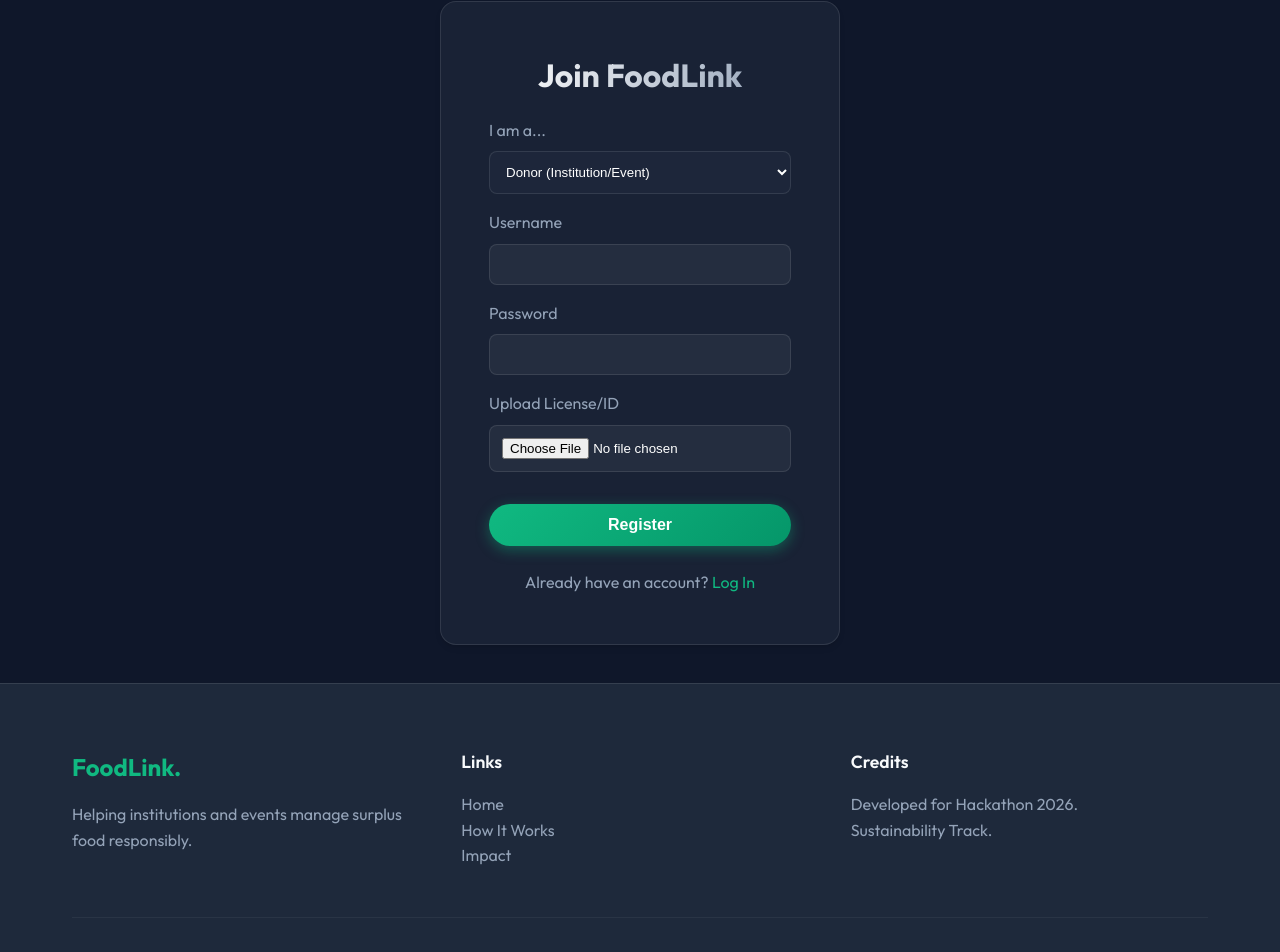
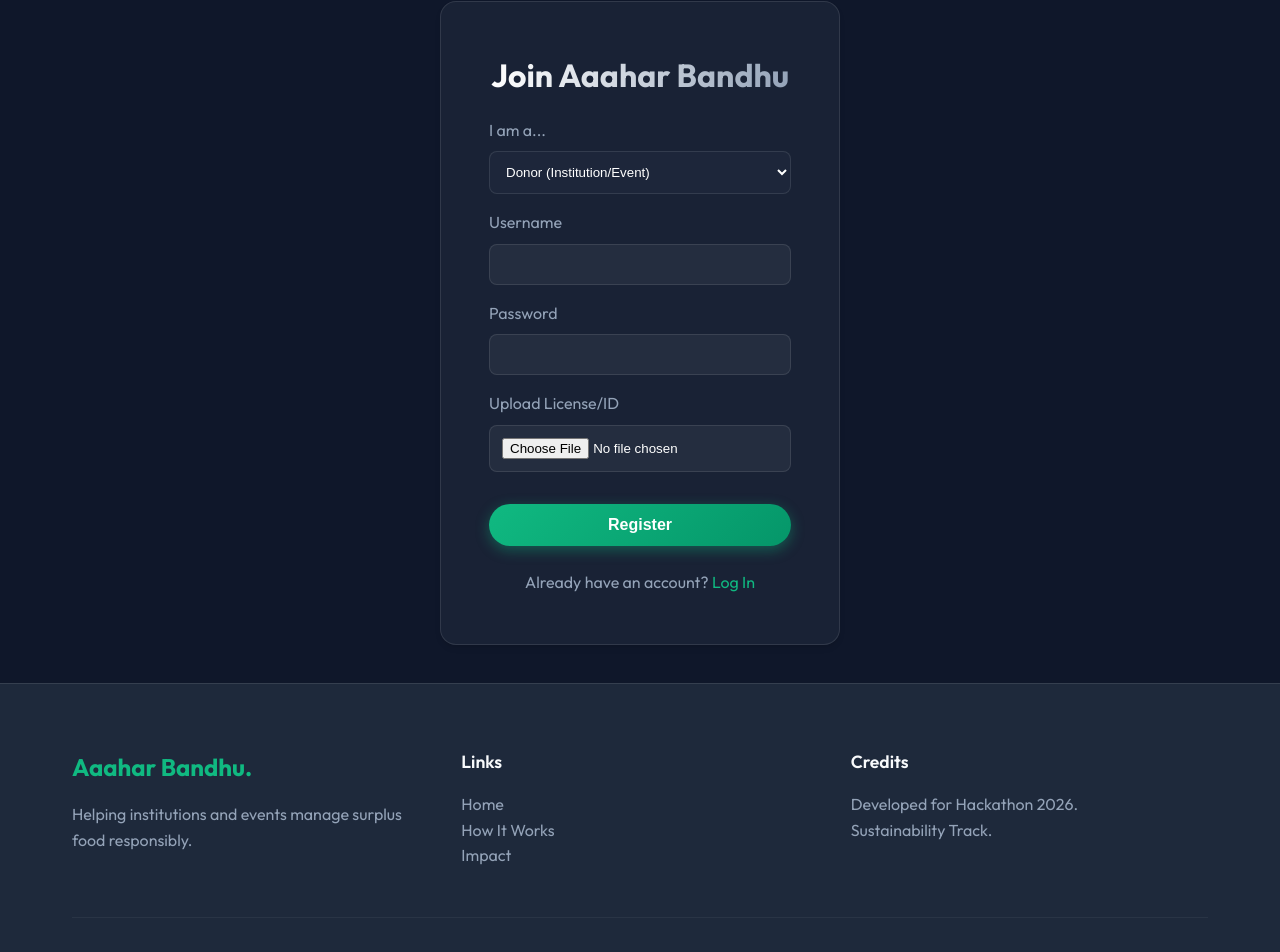
Before and after one commit to sethiakshad/codelite, a React (Vite) app in the folder client/: page /register in a window 1280 px wide. Shown: the part 117-1069 px from the top of the page. Built offline with nearby package versions, Linux system fonts and the light colour scheme.

Commit message:
Website minor changes

```diff
--- a/client/index.html
+++ b/client/index.html
@@ -4,7 +4,7 @@
     <meta charset="UTF-8" />
     <link rel="icon" type="image/svg+xml" href="/vite.svg" />
     <meta name="viewport" content="width=device-width, initial-scale=1.0" />
-    <title>client</title>
+    <title>Aaahar Bandhu</title>
   </head>
   <body>
     <div id="root"></div>
--- a/client/src/components/Footer.jsx
+++ b/client/src/components/Footer.jsx
@@ -7,7 +7,7 @@ const Footer = () => {
             <div className="container">
                 <div className="grid-3" style={{ marginBottom: '3rem' }}>
                     <div>
-                        <h3 style={{ fontSize: '1.5rem', fontWeight: 'bold', marginBottom: '1rem', color: 'var(--primary)' }}>FoodLink.</h3>
+                        <h3 style={{ fontSize: '1.5rem', fontWeight: 'bold', marginBottom: '1rem', color: 'var(--primary)' }}>Aaahar Bandhu.</h3>
                         <p style={{ color: 'var(--text-muted)' }}>Helping institutions and events manage surplus food responsibly.</p>
                     </div>
 
@@ -26,7 +26,7 @@ const Footer = () => {
                     </div>
                 </div>
                 <div className="text-center" style={{ color: 'var(--text-muted)', fontSize: '0.9rem', borderTop: '1px solid rgba(255,255,255,0.05)', paddingTop: '2rem' }}>
-                    &copy; 2026 FoodLink. All rights reserved.
+                    &copy; 2026 Aaahar Bandhu. All rights reserved.
                 </div>
             </div>
         </footer>
--- a/client/src/components/Navbar.jsx
+++ b/client/src/components/Navbar.jsx
@@ -47,7 +47,7 @@ const Navbar = () => {
         >
             <div className="container flex justify-between items-center">
                 <Link to="/" style={{ fontSize: '1.5rem', fontWeight: 'bold', color: 'var(--primary)' }}>
-                    FoodLink<span style={{ color: 'white' }}>.</span>
+                    Aaahar Bandhu<span style={{ color: 'white' }}>.</span>
                 </Link>
 
                 <ul className="flex gap-8" style={{ display: 'flex' }}>
--- a/client/src/pages/Register.jsx
+++ b/client/src/pages/Register.jsx
@@ -99,7 +99,7 @@ const Register = () => {
     return (
         <div className="container flex justify-center items-center" style={{ minHeight: '100vh', paddingTop: '80px' }}>
             <div className="glass-panel" style={{ padding: '3rem', width: '100%', maxWidth: '400px' }}>
-                <h2 className="section-title" style={{ fontSize: '2rem' }}>Join FoodLink</h2>
+                <h2 className="section-title" style={{ fontSize: '2rem' }}>Join Aaahar Bandhu</h2>
                 <form onSubmit={handleSubmit} className="flex flex-col gap-4">
                     <div>
                         <label style={{ color: 'var(--text-muted)', marginBottom: '0.5rem', display: 'block' }}>I am a...</label>
```
Also changed, not shown: 1 other file (tests, documents, lock files or other folders).
